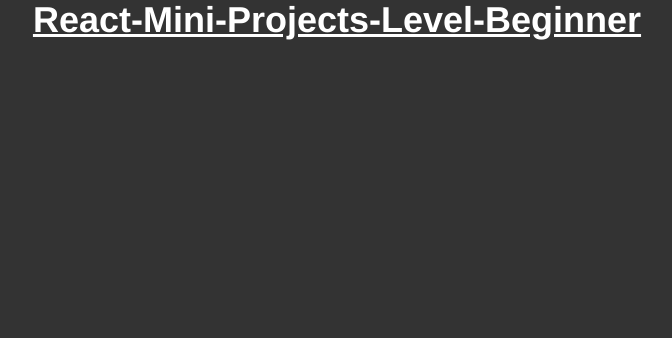
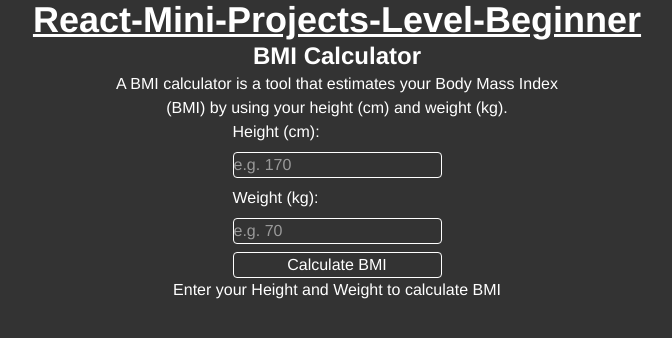
Before and after one commit to nikhildev-webapp/ReactMiniProjects_beginner, a React (Vite) app: page / in a window 1280 px wide. Shown: the top 338 px of the page, without its empty margins (303-975 px from the left). Built offline with nearby package versions, Linux system fonts and the light colour scheme.

Commit message:
bmi calaculator complete

```diff
--- a/src/App.jsx
+++ b/src/App.jsx
@@ -1,10 +1,11 @@
 import './App.css'
+import BMI from './components/BMI'
 
 function App() {
    return (
     <>
       <h1 className='text-4xl font-bold text-center underline'>React-Mini-Projects-Level-Beginner</h1>
-
+     <BMI/>
     </>
   )
 }
--- /dev/null
+++ b/src/components/BMI.jsx
@@ -0,0 +1,74 @@
+import React, { useState } from "react";
+
+const BMI = () => {
+    const [height, setHeight] = useState('');
+    const [weight, setWeight] = useState('');
+    const [bmi, setBMI] = useState(null);
+
+    const saveHeight = (e) => {
+        setHeight(e.target.value);
+    };
+
+    const saveWeight = (e) => {
+        setWeight(e.target.value);
+    };
+
+    const calculateBmi = (e) => {
+        e.preventDefault();
+
+        if (height && weight) {
+            // Formula: weight (kg) / [height (m)]^2
+            const heightInMeters = parseFloat(height) / 100;
+            const weightInKg = parseFloat(weight);
+            const bmiValue = (weightInKg / (heightInMeters * heightInMeters)).toFixed(2);
+
+            setBMI(bmiValue);
+
+            // Optional: Clear inputs after calculation
+            setHeight('');
+            setWeight('');
+        } else {
+            alert("Please enter valid values");
+        }
+    };
+
+    return (
+        <div className="flex flex-col justify-center items-center p-10">
+            <h1 className="text-2xl font-bold">BMI Calculator</h1>
+            <p className="text-center max-w-md mb-4">
+                A BMI calculator is a tool that estimates your Body Mass Index (BMI) by using your height (cm) and weight (kg).
+            </p>
+            <form onSubmit={calculateBmi} className="flex flex-col gap-2">
+                <label>Height (cm):</label>
+                <input
+                    type="number"
+                    value={height}
+                    placeholder="e.g. 170"
+                    className="border rounded px-2"
+                    onChange={saveHeight}
+                />
+                <label>Weight (kg):</label>
+                <input
+                    type='number'
+                    value={weight}
+                    placeholder="e.g. 70"
+                    className="border rounded px-2"
+                    onChange={saveWeight}
+                />
+                <button type="submit" className="border bg-blue-500 text-white rounded mt-4 p-2">
+                    Calculate BMI
+                </button>
+            </form>
+
+            <div className="mt-5">
+                {bmi ? (
+                    <p className="text-lg font-semibold">Your BMI value: {bmi}</p>
+                ) : (
+                    <p>Enter your Height and Weight to calculate BMI</p>
+                )}
+            </div>
+        </div>
+    );
+};
+
+export default BMI;
```
